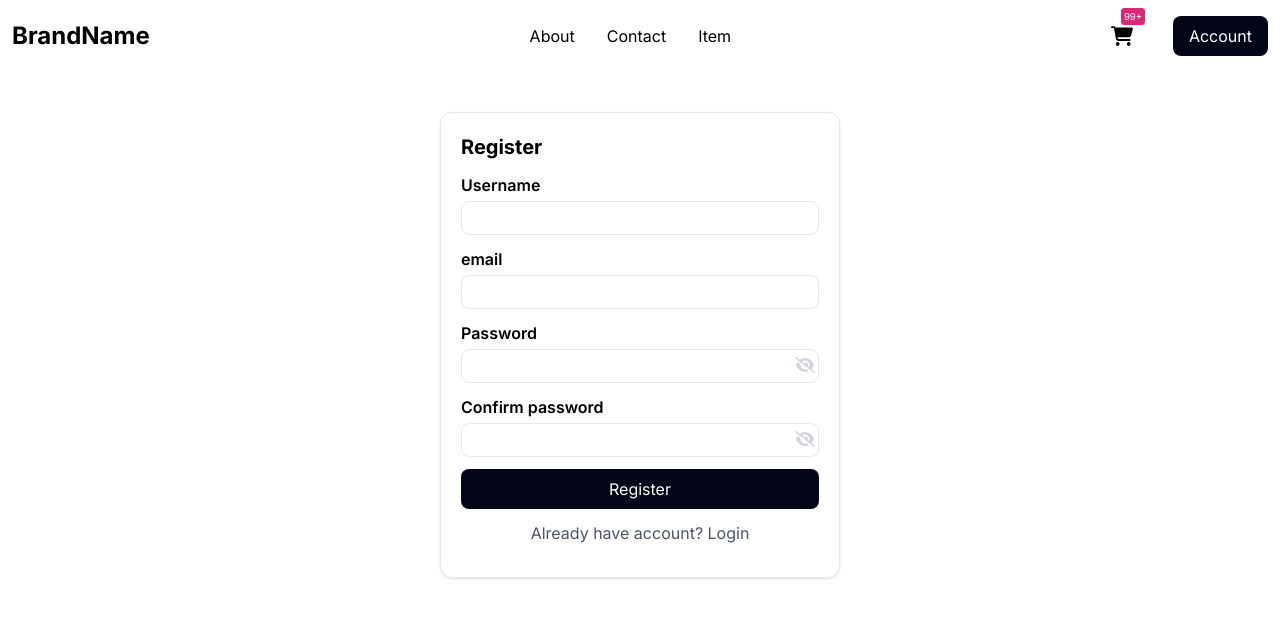
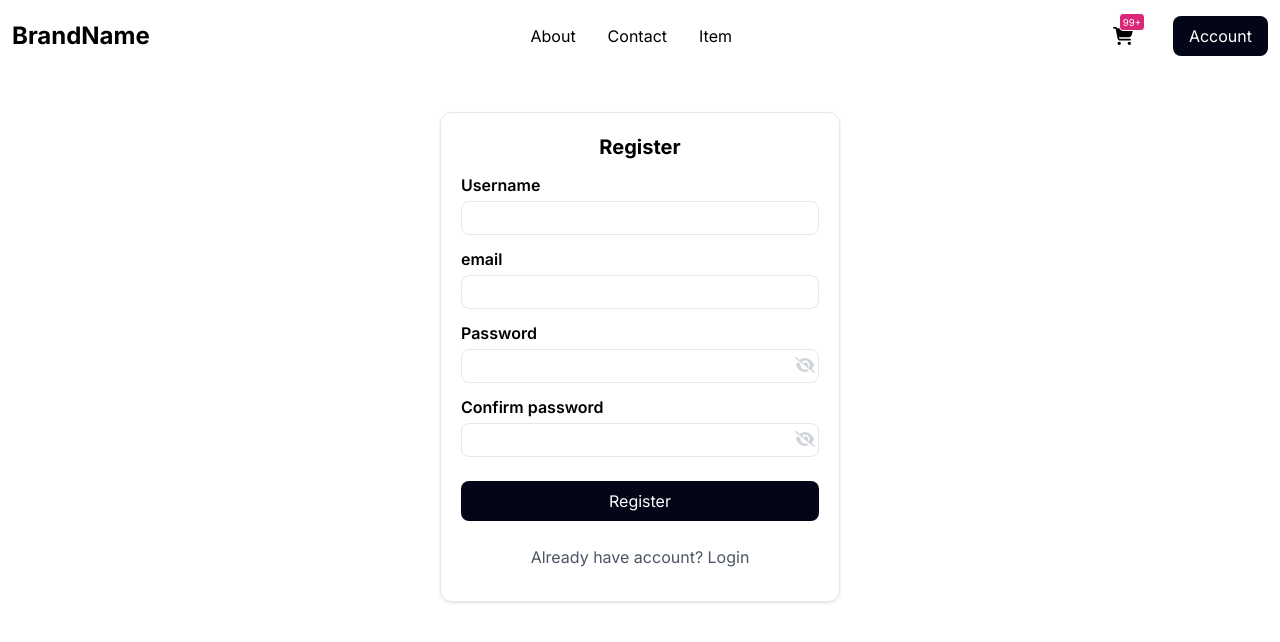
Before and after one commit to musiur/next-base-template, a Next.js app: page /auth/register in a window 1280 px wide. Shown: the top 642 px of the page. Built offline with nearby package versions, Linux system fonts and the light colour scheme.

Commit message:
styling:: register & login: h6 centered; fontawesome: icon size modified with font size

```diff
--- a/app/auth/login/page.tsx
+++ b/app/auth/login/page.tsx
@@ -23,7 +23,7 @@ const Login = () => {
 
   const handleOnSubmit = (e: any) => {
     e.preventDefault();
-    setErrors({...errors, ...validator(formData)});
+    setErrors({ ...errors, ...validator(formData) });
   };
 
   const validator = (data: any) => {
@@ -59,8 +59,8 @@ const Login = () => {
   return (
     <div className="container mx-auto">
       <div className="max-w-[400px] mx-auto my-10 rounded-xl p-3 lg:p-5 border shadow">
-        <h6>Login</h6>
         <form>
+          <h6>Login</h6>
           <div>
             <label htmlFor="username">Username</label>
             <input
--- a/app/auth/register/page.tsx
+++ b/app/auth/register/page.tsx
@@ -23,7 +23,7 @@ const Register = () => {
 
   const handleOnSubmit = (e: any) => {
     e.preventDefault();
-    setErrors({...errors,...validator(formData)});
+    setErrors({ ...errors, ...validator(formData) });
   };
 
   const validator = (data: any) => {
@@ -66,8 +66,8 @@ const Register = () => {
   return (
     <div className="container mx-auto">
       <div className="max-w-[400px] mx-auto my-10 rounded-xl p-3 lg:p-5 border shadow">
-        <h6>Register</h6>
         <form>
+          <h6>Register</h6>
           <div>
             <label htmlFor="username">Username</label>
             <input
--- a/app/globals.scss
+++ b/app/globals.scss
@@ -72,17 +72,17 @@ h6 {
 
 .icon-sm {
   @extend .icon;
-  @apply max-w-[15px] max-h-[15px] w-[15px] h-[15px];
+  @apply text-sm;
 }
 
 .icon-base {
   @extend .icon;
-  @apply max-w-[22px] max-h-[22px] w-[22px] h-[22px];
+  @apply text-lg;
 }
 
 .icon-lg {
   @extend .icon;
-  @apply max-w-[30px] max-h-[30px] w-[30px] h-[30px];
+  @apply text-2xl;
 }
 
 // form styles
@@ -101,6 +101,14 @@ form {
     a {
       @apply text-right text-gray-600  hover:text-black hover:underline;
     }
+  }
+
+  button {
+    @apply my-3;
+  }
+
+  h6 {
+    @apply text-center;
   }
 }
 
```
